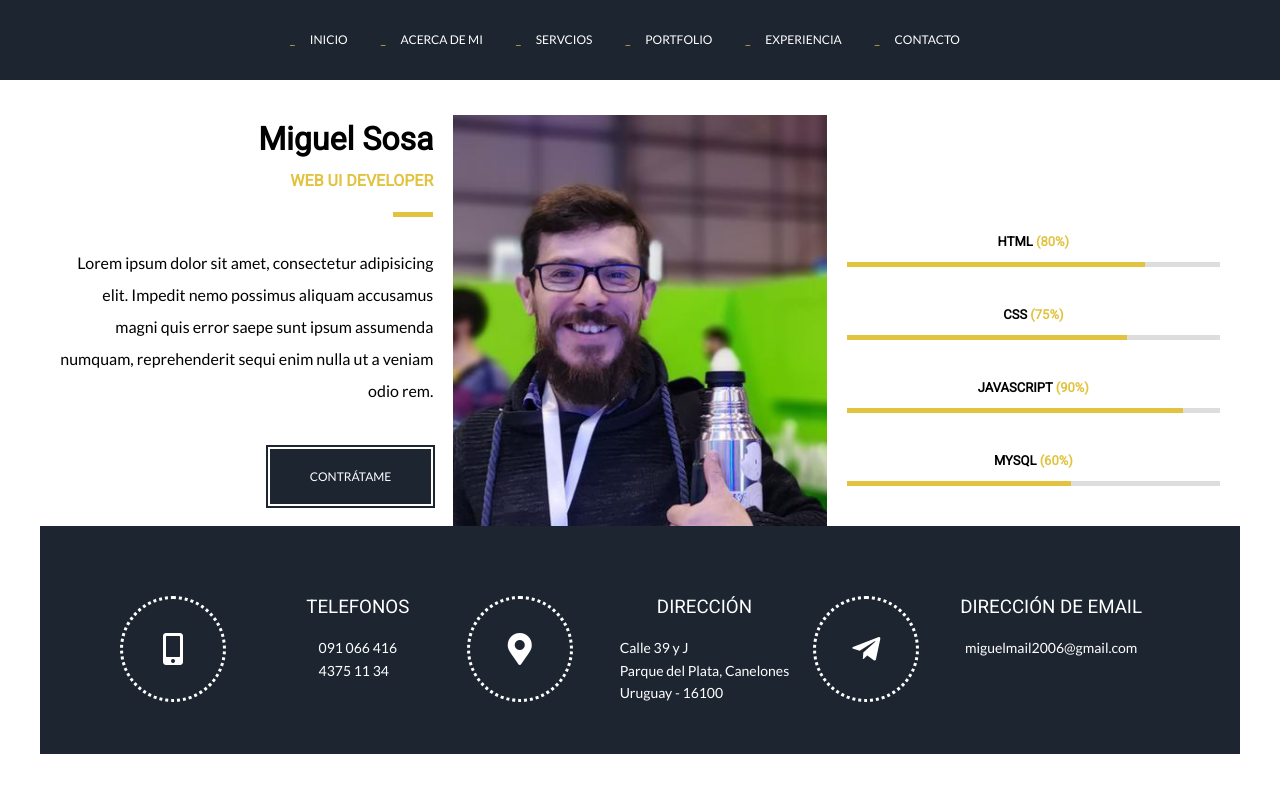
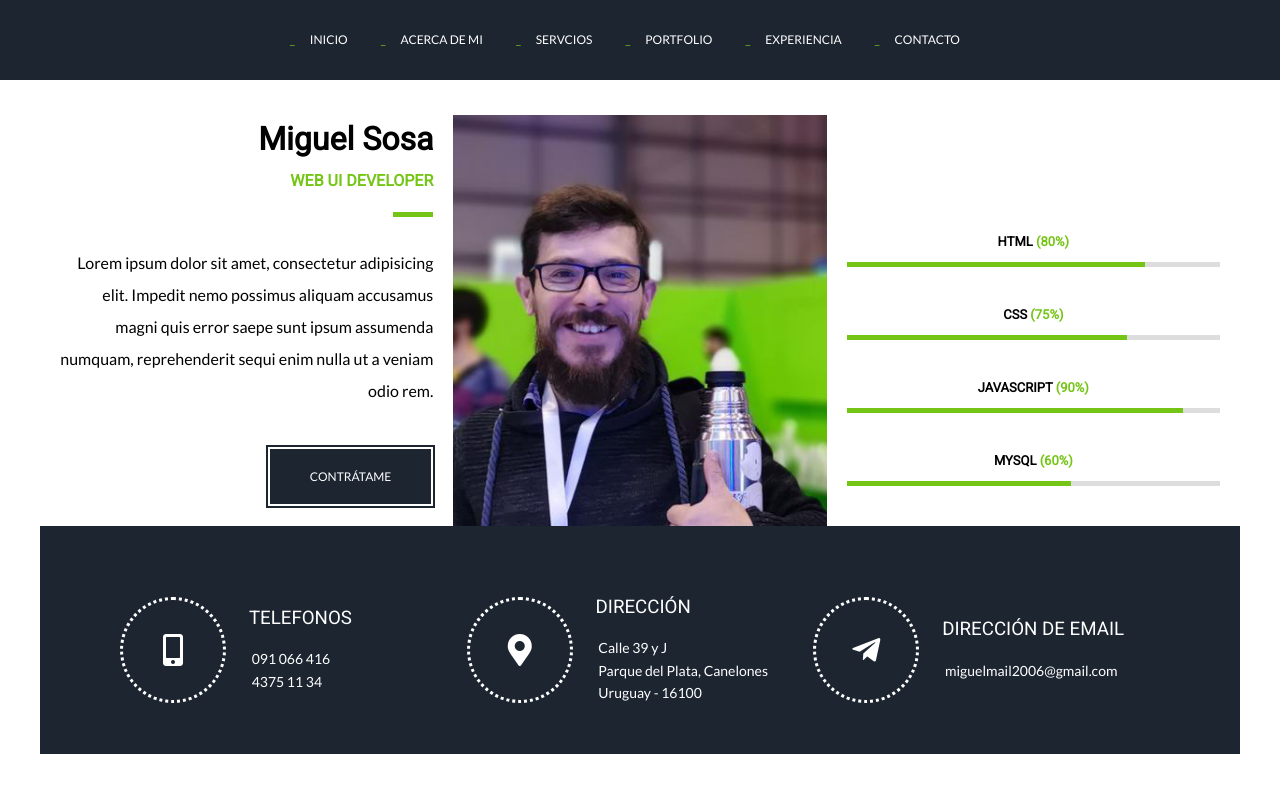
Before and after one commit to Miguelslo27/proyecto-perfil, a plain HTML site: page index.html in a window 1280 px wide. Drawn offline with Linux system fonts and the light colour scheme.

Commit message:
feature/new-layout-design - Refactor on layout home - Finished

```diff
--- a/index.html
+++ b/index.html
@@ -25,7 +25,7 @@
     </nav>
   </header>
 
-  <section class="content centered_layout layout-columns">
+  <section class="content centered_layout layout-columns layout-bottom-clumns">
     <aside id="profile-info" class="col column-left">
       <h1>Miguel Sosa</h1>
       <h2>WEB UI Developer</h2>
--- a/styles.css
+++ b/styles.css
@@ -25,6 +25,9 @@ img {
 .layout-columns {
   display: flex;
   padding-top: 20px;
+}
+
+.layout-bottom-clumns {
   align-items: flex-end;
 }
 
@@ -75,14 +78,14 @@ header nav a {
 }
 
 header nav a:hover {
-  color: #E1C340;
+  color: #75C517;
 }
 
 header nav a:before {
   display: inline-block;
   margin-right: 15px;
   content: "_";
-  color: #E1C340;
+  color: #75C517;
 }
 
 .content {}
@@ -110,7 +113,7 @@ header nav a:before {
 }
 
 #profile-info h2 {
-  color: #E1C340;
+  color: #75C517;
   font-size: 16px;
   text-transform: uppercase;
 }
@@ -121,7 +124,7 @@ header nav a:before {
   margin-bottom: 30px;
   margin-right: 0;
   border: 0;
-  background: #E1C340;
+  background: #75C517;
 }
 
 #profile-info p {
@@ -156,7 +159,7 @@ header nav a:before {
 }
 
 #profile-skills ul li h3 span {
-  color: #E1C340;
+  color: #75C517;
 }
 
 .progress {
@@ -166,7 +169,7 @@ header nav a:before {
 
 .progress .value {
   height: 5px;
-  background: #E1C340;
+  background: #75C517;
 }
 
 footer {
@@ -176,19 +179,13 @@ footer {
   color: #FFF;
 }
 
-footer.layout-columns {
-  align-items: flex-start;
-}
-
-footer aside.layout-columns {
-  align-items: flex-start;
-}
-
 footer aside div {
   display: flex;
   flex-direction: column;
-  align-items: flex-start;
+  justify-content: center;
 }
+
+footer aside .icon {}
 
 footer aside .icon i {
   width: 100px;
@@ -202,7 +199,6 @@ footer aside .icon i {
 
 footer aside .info {
   padding-left: 20px;
-  align-items: center;
 }
 
 footer aside .info h3 {
```
